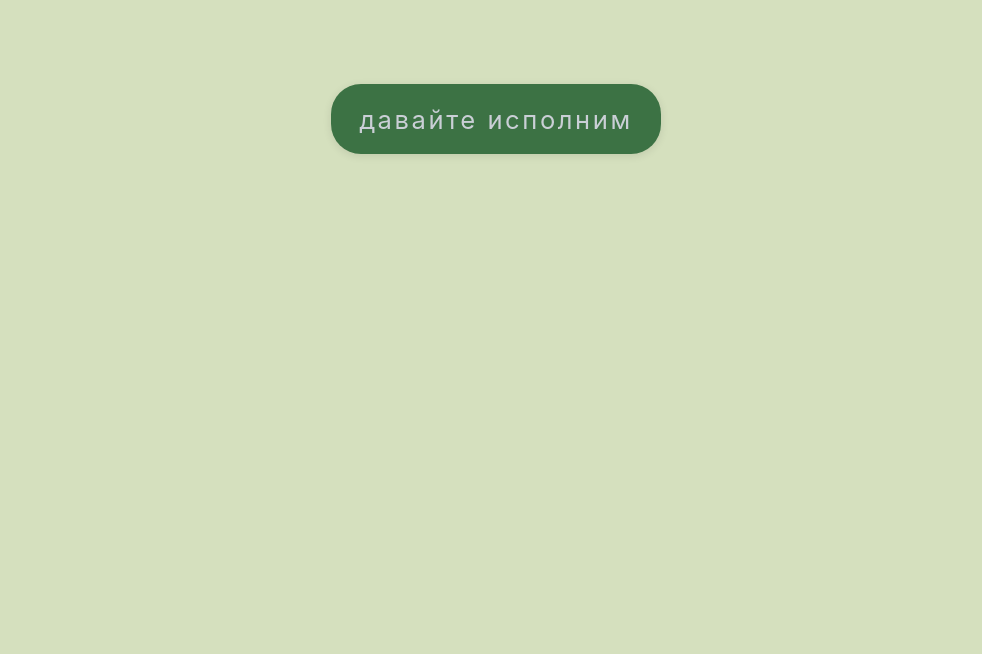
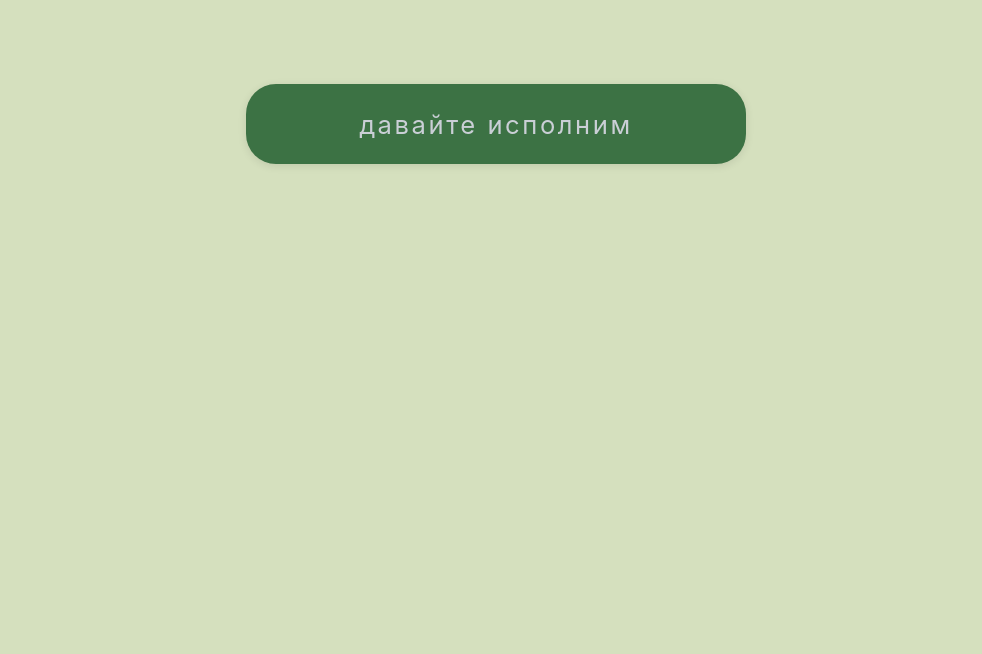
Before and after one commit to reediculous/some_tree, a plain HTML site: page index.html in a window 1280 px wide. Shown: the part 210-864 px from the top of the page, without its empty margins (144-1126 px from the left). Drawn offline with Linux system fonts and the light colour scheme.

Commit message:
updated buttons

```diff
--- a/style.css
+++ b/style.css
@@ -56,8 +56,8 @@ body {
     letter-spacing: 0.1em;
     font-size: 1.6em;
     font-weight: 400;
-    width: 330px;    /* Fixed width */
-    height: 70px;    /* Fixed height */
+    width: 500px;    /* Fixed width */
+    height: 80px;    /* Fixed height */
     margin: 0 auto;
     margin-bottom: 22px;
     cursor: pointer;
```
Also changed, not shown: 14 other files.
